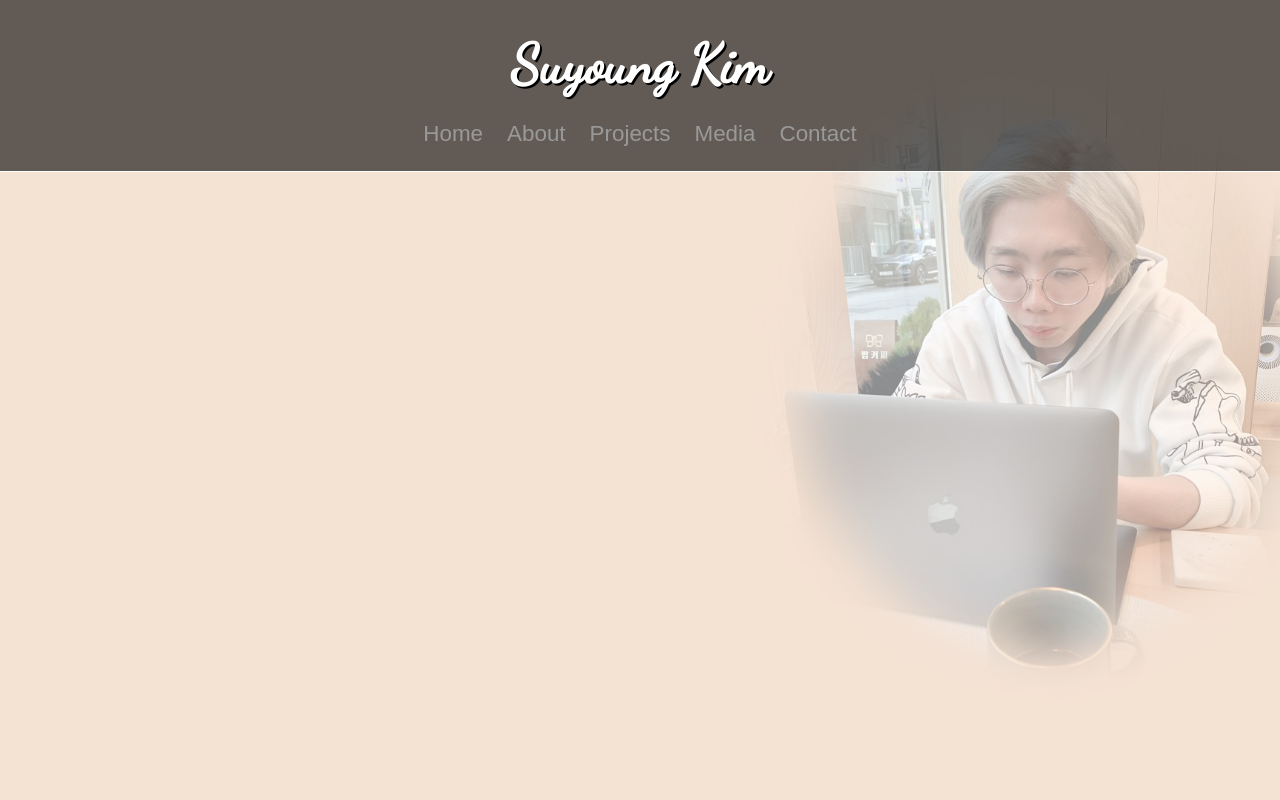
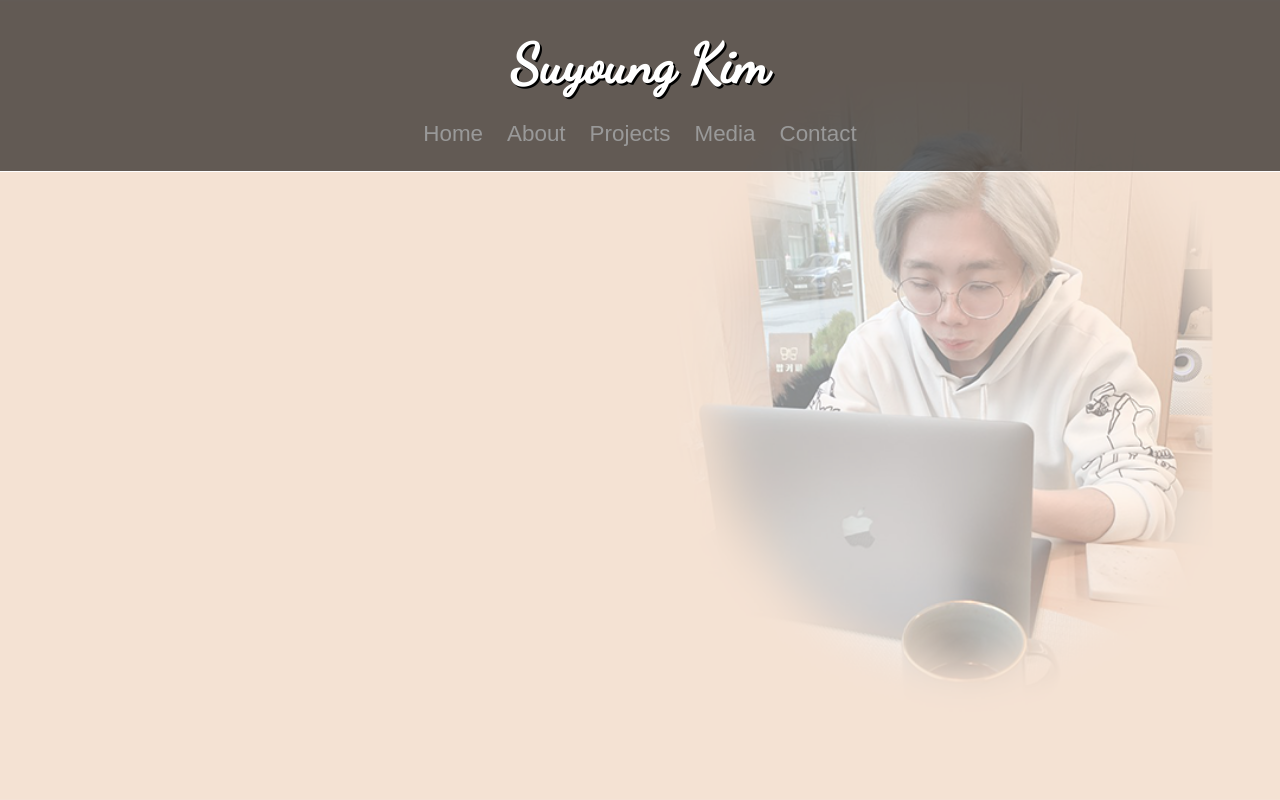
Before and after one commit to seobaeksol/suyoungkim.info, a Next.js app: page / in a window 1280 px wide. Shown: the top 800 px of the page. Built offline with nearby package versions, Linux system fonts and the light colour scheme.

Commit message:
Adjust main background image

```diff
--- a/components/GlobalStyle.tsx
+++ b/components/GlobalStyle.tsx
@@ -74,17 +74,25 @@ export default () => (
       flex-direction: column;
     }
 
-    @media (max-width: 1200px) {
+    @media (max-width: 1920px) {
       body::after {
-        background-size: auto 100%;
+        content: "";
+        position: absolute;
+        background: url("/images/bg_main_small.png");
+        background-size: cover;
+        background-position: center center;
+        background-repeat: no-repeat;
+        background-attachment: fixed;
+        left: 0;
+        right: 0;
+        bottom: 0;
+        top: 0;
+        opacity: 0.5;
+        z-index: -10;
       }
     }
 
-    @media (max-width: 900px) {
-      .container {
-        padding: 0 40px;
-      }
-
+    @media (max-width: 1200px) {
       body::after {
         content: "";
         position: absolute;
@@ -101,5 +109,11 @@ export default () => (
         z-index: -10;
       }
     }
+
+    @media (max-width: 900px) {
+      .container {
+        padding: 0 40px;
+      }
+    }
   `}</style>
 );
```
Also changed, not shown: public/images/bg_main_small.png (added).
